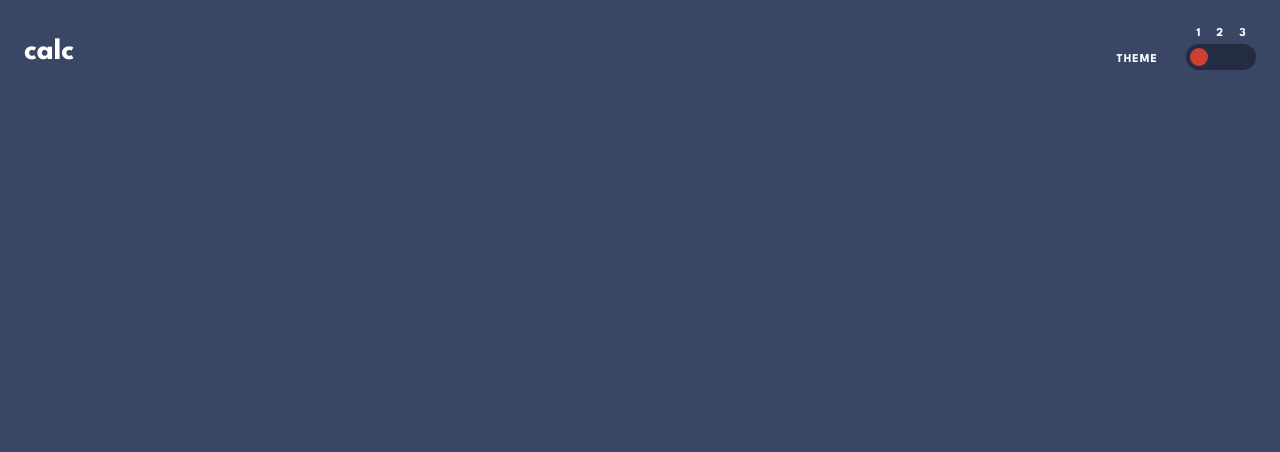
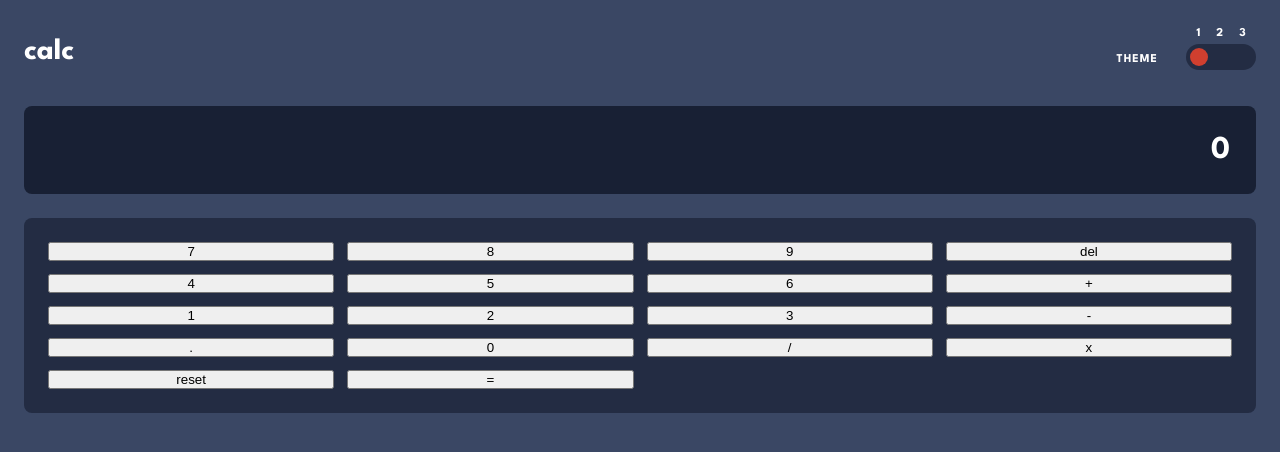
Before and after one commit to Rubendvb/calculator-app-main-theme, a React (Vite) app: page / in a window 1280 px wide. Shown: the top 452 px of the page. Built offline with nearby package versions, Linux system fonts and the light colour scheme.

Commit message:
try functions

```diff
--- a/package.json
+++ b/package.json
@@ -21,6 +21,7 @@
     "eslint-plugin-react": "^7.32.2",
     "eslint-plugin-react-hooks": "^4.6.0",
     "eslint-plugin-react-refresh": "^0.4.3",
+    "mathjs": "^12.0.0",
     "sass": "^1.69.5",
     "vite": "^4.4.5"
   }
--- a/src/App.jsx
+++ b/src/App.jsx
@@ -1,9 +1,12 @@
 import Header from './components/Header/Header'
+import Keypad from './components/Keypad/Keypad'
 
 function App() {
   return (
     <>
       <Header />
+
+      <Keypad />
     </>
   )
 }
--- /dev/null
+++ b/src/components/Button/Button.jsx
@@ -0,0 +1,10 @@
+import PropTypes from 'prop-types'
+
+export default function Button({ num, onClick }) {
+  return <button onClick={onClick}>{num}</button>
+}
+
+Button.propTypes = {
+  num: PropTypes.oneOfType([PropTypes.number, PropTypes.string]).isRequired,
+  onClick: PropTypes.func.isRequired,
+}
--- a/src/components/Header/Header.scss
+++ b/src/components/Header/Header.scss
@@ -1,25 +1,4 @@
 @use '../../scss/variables' as v;
-
-:root[data-theme='theme1'] {
-  --body-bg: hsl(222, 26%, 31%);
-  --color-text: hsl(0, 0%, 100%);
-  --bg-toogle: hsl(223, 31%, 20%);
-  --color-toogle: hsl(6, 63%, 50%);
-}
-
-:root[data-theme='theme2'] {
-  --body-bg: hsl(0, 0%, 90%);
-  --color-text: hsl(60, 10%, 19%);
-  --bg-toogle: hsl(0, 5%, 81%);
-  --color-toogle: hsl(25, 98%, 40%);
-}
-
-:root[data-theme='theme3'] {
-  --body-bg: hsl(268, 75%, 9%);
-  --color-text: hsl(52, 100%, 62%);
-  --bg-toogle: hsl(268, 71%, 12%);
-  --color-toogle: hsl(176, 100%, 44%);
-}
 
 .header {
   display: flex;
--- /dev/null
+++ b/src/components/Keypad/Keypad.jsx
@@ -0,0 +1,69 @@
+import { useState } from 'react'
+import Button from '../Button/Button'
+import './Keypad.scss'
+
+import * as math from 'mathjs'
+
+const buttonsValues = [
+  [7, 8, 9, 'del'],
+  [4, 5, 6, '+'],
+  [1, 2, 3, '-'],
+  ['.', 0, '/', 'x'],
+  ['reset', '='],
+]
+
+export default function Keypad() {
+  const [result, setResult] = useState(0)
+  const [operator, setOperator] = useState('')
+
+  const handleClick = (value) => {
+    setResult('')
+    console.log(value)
+
+    if (result == '') {
+      setResult('')
+    }
+
+    if (!Number.isInteger(value)) {
+      setOperator(value)
+    } else {
+      if (operator) {
+        if (String(result).slice(-1) === operator) {
+          setResult(String(result).concat(value))
+        } else {
+          setResult(result + operator + value)
+        }
+
+        setOperator('')
+      } else {
+        setResult(String(result).concat(value))
+      }
+    }
+  }
+
+  const calculate = () => {
+    try {
+      setResult(math.evaluate(Number(result)).toString)
+    } catch (error) {
+      setResult(error)
+    }
+  }
+
+  return (
+    <main className="keypad">
+      <div className="keypad__screen">{result}</div>
+
+      <div className="keypad__container">
+        {buttonsValues.flat().map((btn, i) => {
+          return (
+            <Button
+              key={i}
+              num={btn}
+              onClick={btn === '=' ? () => calculate : () => handleClick(btn)}
+            />
+          )
+        })}
+      </div>
+    </main>
+  )
+}
--- /dev/null
+++ b/src/components/Keypad/Keypad.scss
@@ -0,0 +1,28 @@
+.keypad {
+  margin-top: 32px;
+
+  &__screen {
+    width: 100%;
+    background-color: var(--bg-screen);
+    color: var(--color-text);
+    height: 5.5rem;
+    display: flex;
+    justify-content: flex-end;
+    align-items: center;
+    padding: 26px;
+    font-size: 2rem;
+    border-radius: 8px;
+    margin-bottom: 24px;
+    overflow: hidden;
+  }
+
+  &__container {
+    border-radius: 8px;
+    width: 100%;
+    background-color: var(--bg-toogle);
+    padding: 24px;
+    display: grid;
+    grid-template-columns: repeat(4, 1fr);
+    gap: 0.813rem;
+  }
+}
--- a/src/scss/Main.scss
+++ b/src/scss/Main.scss
@@ -1,4 +1,28 @@
 @use './variables' as v;
+
+:root[data-theme='theme1'] {
+  --body-bg: hsl(222, 26%, 31%);
+  --color-text: hsl(0, 0%, 100%);
+  --bg-toogle: hsl(223, 31%, 20%);
+  --color-toogle: hsl(6, 63%, 50%);
+  --bg-screen: hsl(224, 36%, 15%);
+}
+
+:root[data-theme='theme2'] {
+  --body-bg: hsl(0, 0%, 90%);
+  --color-text: hsl(60, 10%, 19%);
+  --bg-toogle: hsl(0, 5%, 81%);
+  --color-toogle: hsl(25, 98%, 40%);
+  --bg-screen: hsl(0, 0%, 93%);
+}
+
+:root[data-theme='theme3'] {
+  --body-bg: hsl(268, 75%, 9%);
+  --color-text: hsl(52, 100%, 62%);
+  --bg-toogle: hsl(268, 71%, 12%);
+  --color-toogle: hsl(176, 100%, 44%);
+  --bg-screen: hsl(268, 71%, 12%);
+}
 
 * {
   margin: 0;
```
Also changed, not shown: 2 other files (tests, documents, lock files or other folders).
